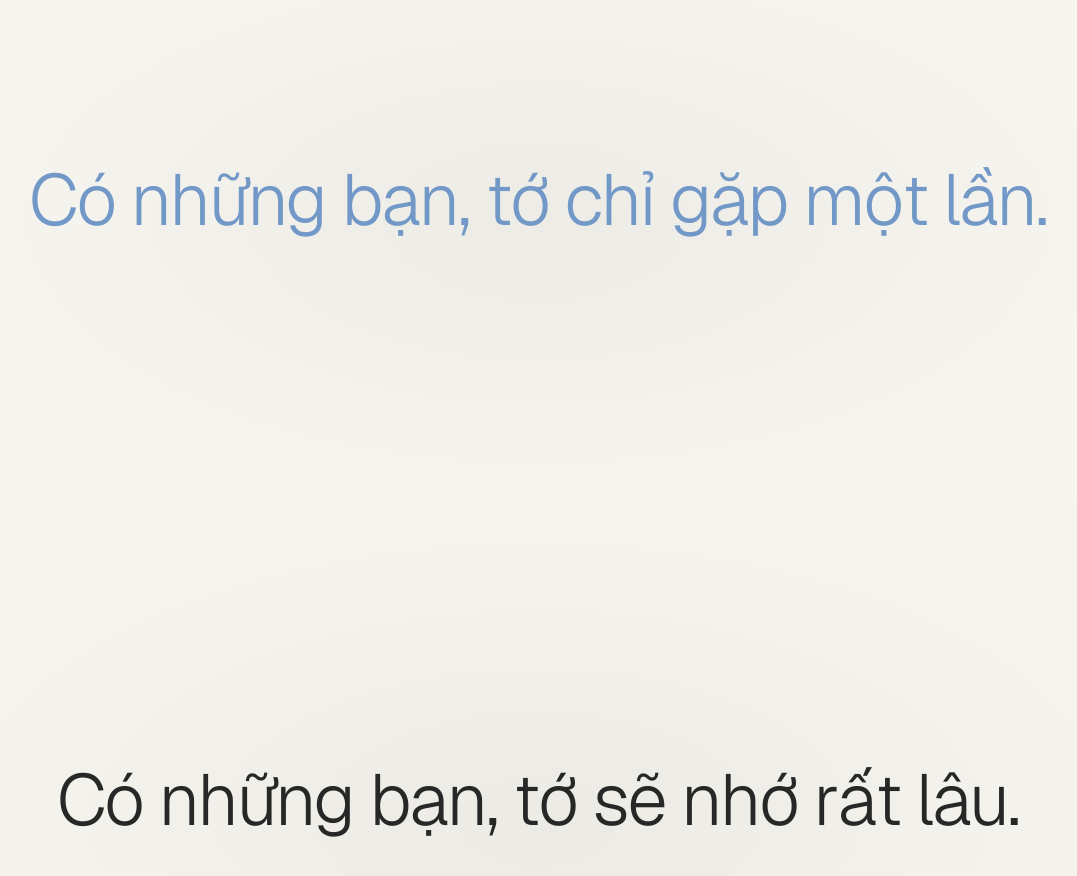
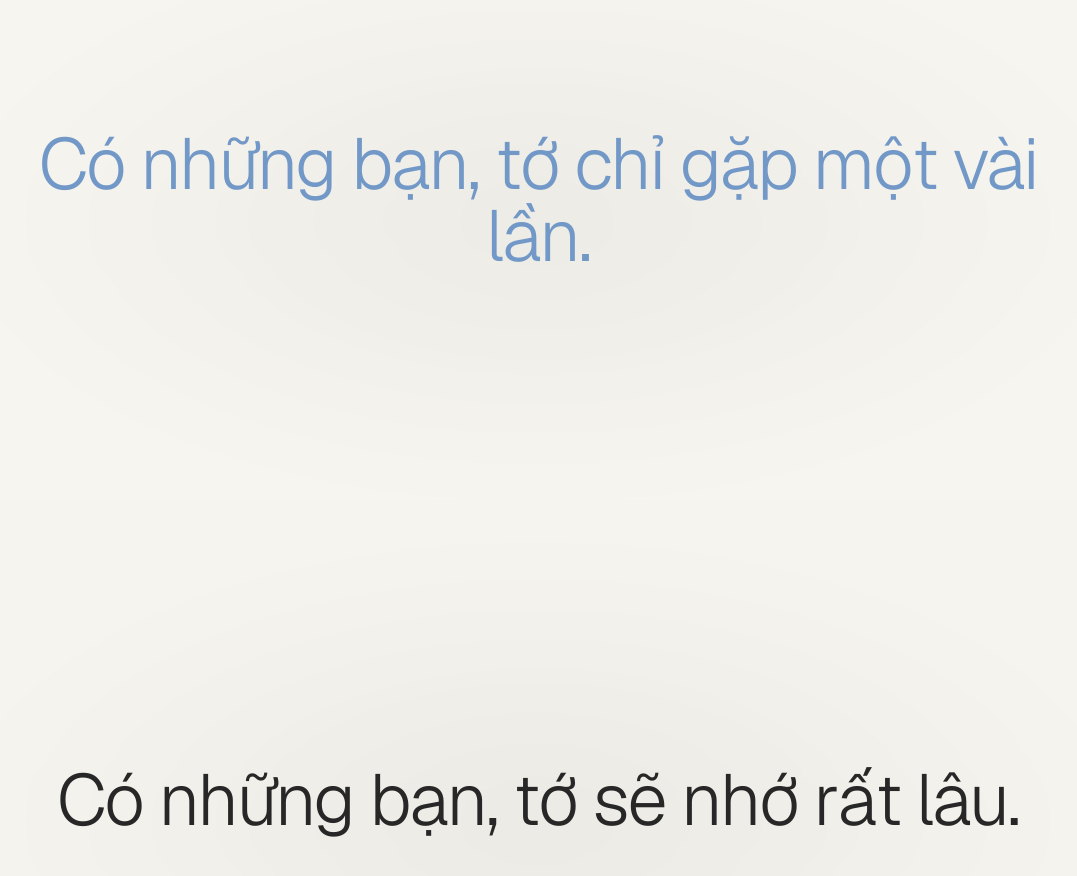
Before and after one commit to Wiken2k3/graduation-memories, a Next.js app: page / in a window 1280 px wide. Shown: the part 2700-3576 px from the top of the page, without its empty margins (102-1179 px from the left). Built offline with nearby package versions, Linux system fonts and the light colour scheme.

Commit message:
update kich ban tiep

```diff
--- a/features/landing/Story.tsx
+++ b/features/landing/Story.tsx
@@ -5,7 +5,7 @@ const sections = [
   "Bốn năm.",
   "À hong phải là 5 năm.",
   "Rất nhiều kỷ niệm đáng nhớ.",
-  "Có những bạn, tớ chỉ gặp một lần.",
+  "Có những bạn, tớ chỉ gặp một vài lần.",
   "Có những bạn, tớ sẽ nhớ rất lâu.",
   "Biết đâu...",
   "Cậu là một trong số đó ha.",
```
